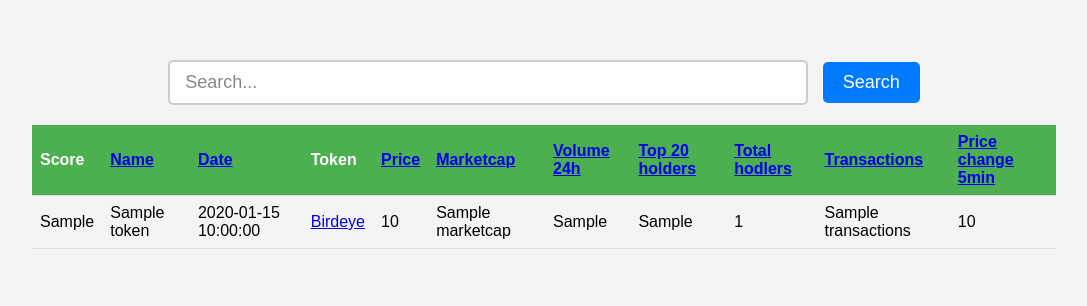
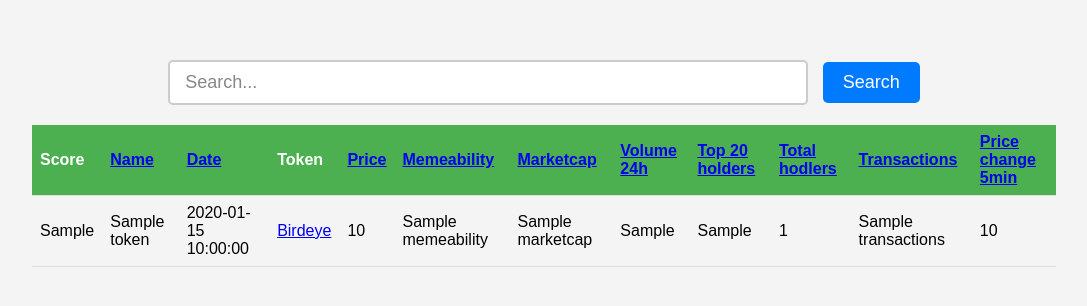
Before and after one commit to tippenein/seent, a Flask app: template templates/list_view.html in a window 1280 px wide. Shown: the top 306 px of the page, without its empty margins (96-1183 px from the left). Run offline with Flask 3, Linux system fonts and the light colour scheme; the template is opened without the code that fills it: most values are stand-ins (such as "Sample title", 1, 10 or a date in 2020).

Commit message:
add memeability to frontend

```diff
--- a/templates/list_view.html
+++ b/templates/list_view.html
@@ -53,6 +53,7 @@
                 <th><a href="?sort_by=date&sort_order={{ 'desc' if sort_by == 'date' and sort_order == 'asc' else 'asc' }}">Date</a></th>
                 <th>Token</th>
                 <th><a href="?sort_by=price&sort_order={{ 'desc' if sort_by == 'price' and sort_order == 'asc' else 'asc' }}">Price</a></th>
+                <th><a href="?sort_by=memeability&sort_order={{ 'desc' if sort_by == 'memeability' and sort_order == 'asc' else 'asc' }}">Memeability</a></th>
                 <th><a href="?sort_by=marketcap&sort_order={{ 'desc' if sort_by == 'marketcap' and sort_order == 'asc' else 'asc' }}">Marketcap</a></th>
                 <th><a href="?sort_by=volume_24h&sort_order={{ 'desc' if sort_by == 'volume_24h' and sort_order == 'asc' else 'asc' }}">Volume 24h</a></th>
                 <th><a href="?sort_by=top_20_holders&sort_order={{ 'desc' if sort_by == 'top_20_holders' and sort_order == 'asc' else 'asc' }}">Top 20 holders</a></th>
@@ -71,6 +72,7 @@
                         <a href="https://birdeye.so/token/{{ token.token }}?chain=solana" target="_blank">Birdeye</a>
                     </td>
                     <td>{{ token.price }}</td>
+                    <td>{{ token.memeability }}</td>
                     <td>{{ token.marketcap }}</td>
                     <td>{{ token.volume_24h }}</td>
                     <td>{{ token.top_20_holders }}</td>
```
